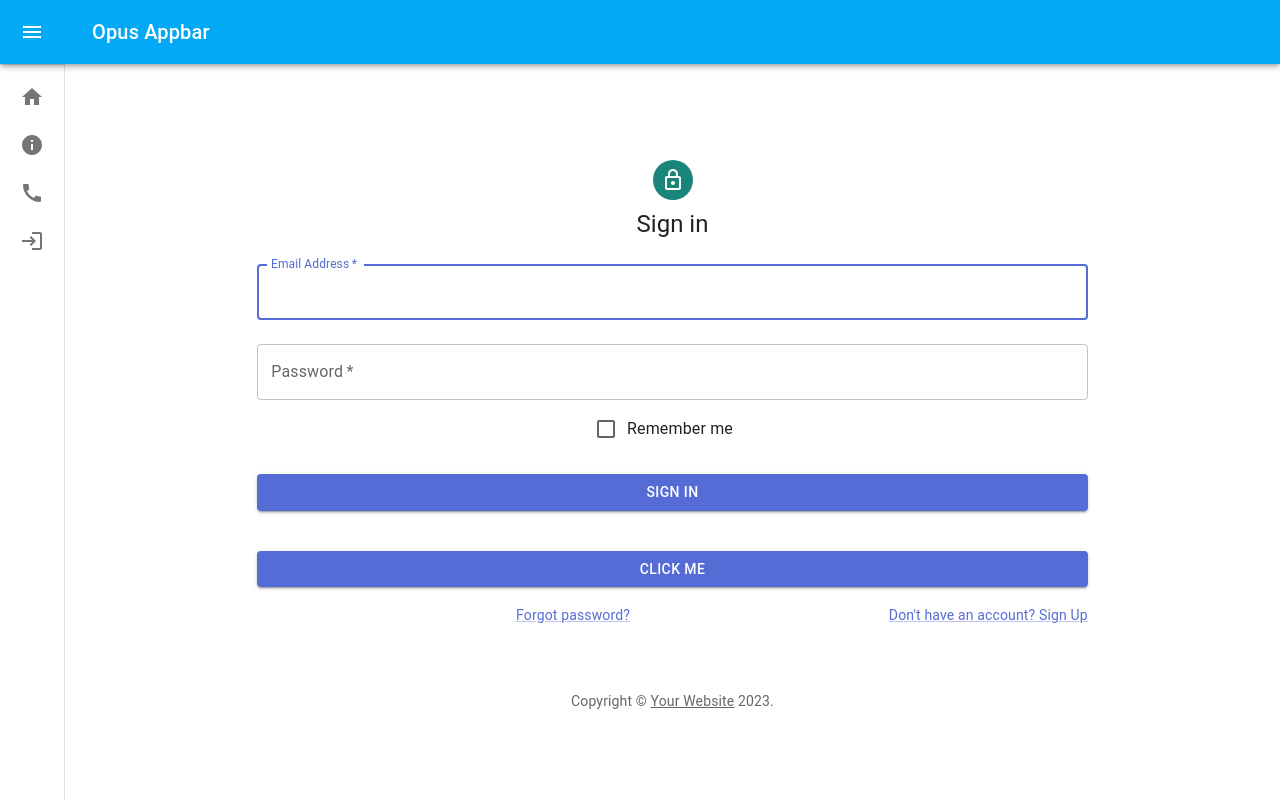
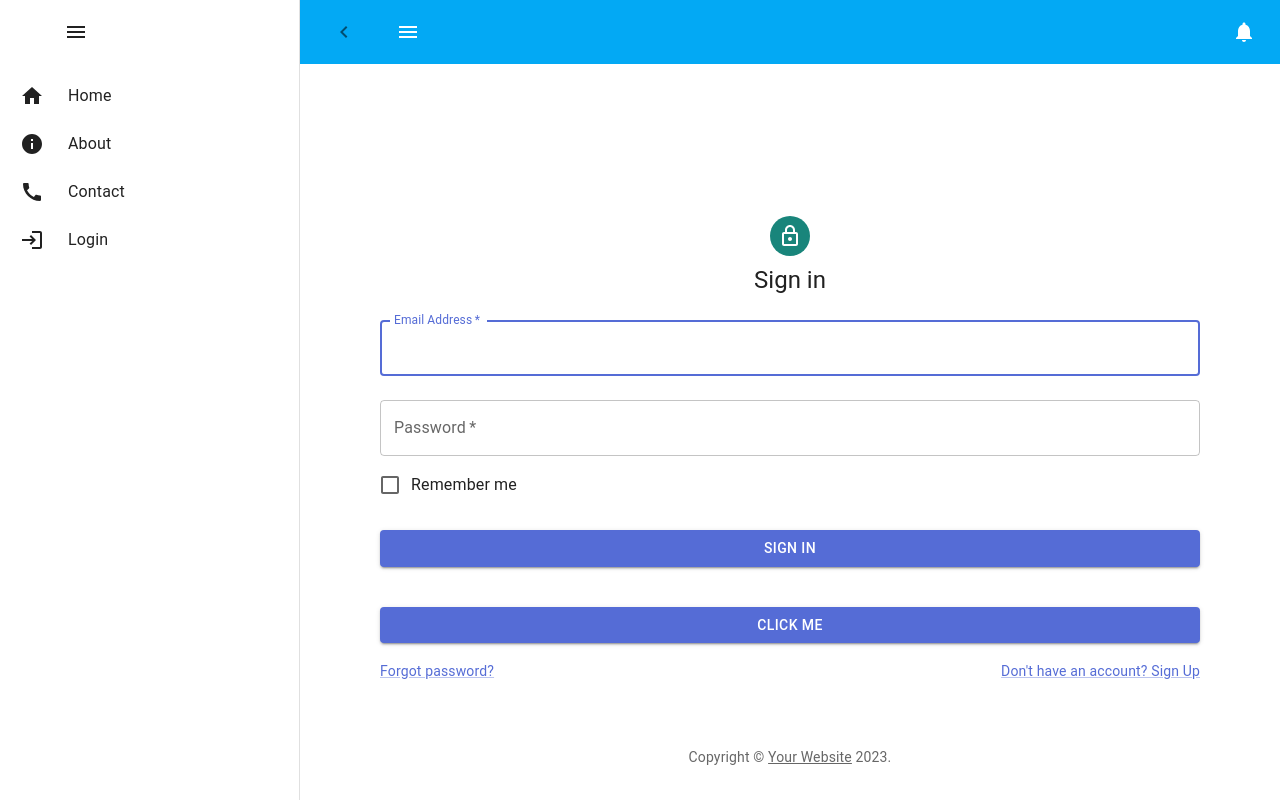
Before and after one commit to saurhub49/opus, a React (Create React App) app: page /login in a window 1280 px wide. Shown: the top 804 px of the page. Built offline with nearby package versions, Linux system fonts and the light colour scheme.

Commit message:
refactor page layout design

```diff
--- a/src/App.tsx
+++ b/src/App.tsx
@@ -8,13 +8,11 @@ import PageContainer from './components/layout/components/PageContainer';
 
 function App() {
   return (
-    <div className="App">
-      <Provider store={store}>
-        <ThemeProvider theme={theme}>
-          <PageContainer />
-        </ThemeProvider>
-      </Provider>
-    </div>
+    <Provider store={store}>
+      <ThemeProvider theme={theme}>
+        <PageContainer />
+      </ThemeProvider>
+    </Provider>
   );
 }
 
--- a/src/components/layout/components/DrawerHeader.tsx
+++ /dev/null
@@ -1,12 +0,0 @@
-import { styled } from "@mui/material/styles";
-
-const DrawerHeader = styled('div')(({ theme }) => ({
-    display: 'flex',
-    alignItems: 'center',
-    justifyContent: 'flex-end',
-    padding: theme.spacing(0, 1),
-    // necessary for content to be below app bar
-    ...theme.mixins.toolbar,
-}));
-
-export default DrawerHeader;
--- a/src/components/layout/components/OpusAppBar.tsx
+++ b/src/components/layout/components/OpusAppBar.tsx
@@ -1,40 +1,49 @@
-import { IconButton, Toolbar, Typography } from '@mui/material';
+import { AppBar, IconButton, Stack, Toolbar, useTheme } from '@mui/material';
 import MenuIcon from '@mui/icons-material/Menu';
 import { useAppDispatch, useAppSelector } from '../../../global/redux/hooks';
 import React from 'react';
 import { toggleSidebar } from '../reducer/sidebar.slice';
-import { CustomAppBar } from '../utils/appBar.utils';
+import ChevronLeftIcon from '@mui/icons-material/ChevronLeft';
+import ChevronRightIcon from '@mui/icons-material/ChevronRight';
+import NotificationsIcon from '@mui/icons-material/Notifications';
 
 const OpusAppBar = () => {
-    const open = useAppSelector(state => state.sidebar.isOpen);
+    const theme = useTheme()
+    const { isOpen, isLargeDevice } = useAppSelector(state => state.sidebar);
     const dispatch = useAppDispatch();
 
-    const handleDrawerOpen = React.useCallback(() => {
-        dispatch(toggleSidebar({
-            isOpen: true,
-        }))
-    }, [dispatch]);
+    const handleDrawerToggle = React.useCallback(() => {
+        dispatch(toggleSidebar(!isOpen));
+    }, [dispatch, isOpen]);
 
     return (
-        <CustomAppBar position="fixed" open={open}>
-            <Toolbar>
-                <IconButton
-                    color="inherit"
-                    aria-label="open drawer"
-                    onClick={handleDrawerOpen}
-                    edge="start"
-                    sx={{
-                        marginRight: 5,
-                        ...(open && { display: 'none' }),
-                    }}
-                >
-                    <MenuIcon />
-                </IconButton>
-                <Typography variant="h6" noWrap component="div">
-                    Opus Appbar
-                </Typography>
+        <AppBar elevation={0} position='relative'>
+            <Toolbar sx={
+                {
+                    backgroundColor: theme.palette.info.light
+                }
+            }>
+                <Stack direction='row' width='100%' justifyContent='space-between' alignItems='center'>
+                    <Stack direction='row' spacing={4}>
+                        <IconButton onClick={handleDrawerToggle}>
+                            {/* Icons are yet to be configured */}
+                            {
+                                isOpen ? <ChevronLeftIcon />
+                                    : isLargeDevice ? <ChevronRightIcon />
+                                        : <MenuIcon />
+                            }
+                        </IconButton>
+                        <Stack direction='row' alignItems='center'>
+                            {/* App logo and name */}
+                            <MenuIcon />
+                        </Stack>
+                    </Stack>
+                    <Stack direction='row' spacing={4} alignItems='center'>
+                        <NotificationsIcon />
+                    </Stack>
+                </Stack>
             </Toolbar>
-        </CustomAppBar>
+        </AppBar>
     )
 }
 
--- a/src/components/layout/components/PageContainer.tsx
+++ b/src/components/layout/components/PageContainer.tsx
@@ -1,26 +1,41 @@
 import { BrowserRouter } from "react-router-dom";
+import { Box, Stack, SxProps, Theme, useMediaQuery } from "@mui/material";
+import { useEffect, useMemo } from "react";
+import { useAppDispatch, useAppSelector } from "../../../global/redux/hooks";
+import { toggleDeviceSize } from "../reducer/sidebar.slice";
+import Sidebar from "./Sidebar";
 import OpusAppBar from "./OpusAppBar";
-import Sidebar from "./Sidebar";
-import { Box } from "@mui/material";
+import { drawerWidth } from "../constants/layoutConstants.constants";
 import OpusRoutes from "../../../global/OpusRoutes";
-import DrawerHeader from "./DrawerHeader";
-import { getSideBarItems } from "../utils/sidebar.utils";
 
-
+const pageLayoutSxProps: SxProps<Theme> = {
+    padding: 10,
+    height: '100%',
+    width: '100%',
+    overflow: 'auto',
+};
 
 const PageContainer = () => {
+    const isLargeDevice = useMediaQuery((theme: Theme) => theme.breakpoints.up('lg'));
+    const isSidebarOpen = useAppSelector((state) => state.sidebar.isOpen);
+    const dispatch = useAppDispatch();
 
-    const sidebarItems = getSideBarItems();
+    useEffect(() => {
+        dispatch(toggleDeviceSize(isLargeDevice));
+    }, [dispatch, isLargeDevice]);
+
+    const marginLeft = useMemo(() => isLargeDevice && isSidebarOpen ? drawerWidth + 'px' : 0, [isLargeDevice, isSidebarOpen]);
 
     return (
         <BrowserRouter>
             <Box sx={{ display: 'flex' }}>
-                <OpusAppBar />
-                <Sidebar items={sidebarItems} />
-                <Box component="main" sx={{ flexGrow: 1, p: 3 }}>
-                    <DrawerHeader />
-                    <OpusRoutes />
-                </Box>
+                <Sidebar />
+                <Stack marginLeft={marginLeft} height='100%' width='100%'>
+                    <OpusAppBar />
+                    <Box sx={pageLayoutSxProps}>
+                        <OpusRoutes />
+                    </Box>
+                </Stack>
             </Box>
         </BrowserRouter>
     )
--- a/src/components/layout/components/Sidebar.tsx
+++ b/src/components/layout/components/Sidebar.tsx
@@ -1,62 +1,66 @@
 import * as React from 'react';
 import { useTheme } from '@mui/material/styles';
 import List from '@mui/material/List';
-import Divider from '@mui/material/Divider';
 import IconButton from '@mui/material/IconButton';
-import ChevronLeftIcon from '@mui/icons-material/ChevronLeft';
-import ChevronRightIcon from '@mui/icons-material/ChevronRight';
-import ListItem from '@mui/material/ListItem';
 import ListItemButton from '@mui/material/ListItemButton';
 import ListItemIcon from '@mui/material/ListItemIcon';
 import ListItemText from '@mui/material/ListItemText';
 import { Link } from 'react-router-dom';
-import DrawerHeader from './DrawerHeader';
 import { useAppDispatch, useAppSelector } from '../../../global/redux/hooks';
 import { toggleSidebar } from '../reducer/sidebar.slice';
-import { OpusDrawer } from '../utils/appBar.utils';
 import SidebarItem from '../interfaces/sidebarItem.interface';
+import { Box, Drawer, Grid, ListItem, PaperProps, Toolbar } from '@mui/material';
+import { drawerWidth } from '../constants/layoutConstants.constants';
+import MenuIcon from '@mui/icons-material/Menu';
 
-interface SidebarProps {
-    items: SidebarItem[];
+const drawerPaperProps: Partial<PaperProps<React.ElementType<any>>> = {
+    sx: {
+        width: drawerWidth + 'px'
     }
+};
 
-const Sidebar: React.FC<SidebarProps> = (props) => {
-    const { items } = props;
+const Sidebar: React.FC = () => {
     const theme = useTheme();
 
-    const open = useAppSelector(state => state.sidebar.isOpen);
+    const { isOpen, isLargeDevice, items } = useAppSelector(state => state.sidebar);
     const dispatch = useAppDispatch();
 
-    const handleDrawerClose = React.useCallback(() => {
-        dispatch(toggleSidebar({
-            isOpen: false,
-        }))
-    }, [dispatch])
+    const handleDrawerToggle = React.useCallback(() => {
+        dispatch(toggleSidebar(!isOpen));
+    }, [dispatch, isOpen])
 
     return (
-        <OpusDrawer variant="permanent" open={open}>
-            <DrawerHeader>
-                <IconButton onClick={handleDrawerClose}>
-                    {theme.direction === 'rtl' ? <ChevronRightIcon /> : <ChevronLeftIcon />}
-                </IconButton>
-            </DrawerHeader>
-            <Divider />
+        <Drawer variant={isLargeDevice ? 'persistent' : 'temporary'} open={isOpen} anchor='left' onClose={handleDrawerToggle} PaperProps={drawerPaperProps}>
+            <Toolbar>
+                <Grid px={5} container justifyContent='space-between' alignItems='center'>
+                    <MenuIcon />
+                    {
+                        !isLargeDevice && (
+                            <IconButton type='button' color='secondary' onClick={handleDrawerToggle}></IconButton>
+                        )
+                    }
+                </Grid>
+            </Toolbar>
+            <Box overflow='auto'>
                 <List>
                     {items.map((item: SidebarItem) => (
                         <ListItem key={item.id} disablePadding sx={{
                             display: 'block',
+                            ':hover': {
+                                backgroundColor: theme.palette.grey[100],
+                                borderRadius: '8px',
+                                //boxShadow: '0 4px 8px rgba(0, 0, 0, 0.2)',
+                                //padding: '2px 8px',
+                                margin: '4px 16px',
+                            }
                         }}>
                             <ListItemButton
                                 sx={{
                                     minHeight: 48,
-                                justifyContent: open ? 'initial' : 'center',
+                                    justifyContent: isOpen ? 'initial' : 'center',
                                     px: 2.5,
-                                ':hover': {
-                                    backgroundColor: theme.palette.info.light,
-                                    borderRadius: '10px',
-                                    boxShadow: '0 4px 8px rgba(0, 0, 0, 0.2)',
-                                    padding: '2px 8px',
-                                    margin: '4px 16px',
+                                    ":hover": {
+                                        color: theme.palette.info.light
                                     }
                                 }}
                                 component={Link}
@@ -65,18 +69,20 @@ const Sidebar: React.FC<SidebarProps> = (props) => {
                                 <ListItemIcon
                                     sx={{
                                         minWidth: 0,
-                                    mr: open ? 3 : 'auto',
+                                        mr: isOpen ? 3 : 'auto',
                                         justifyContent: 'center',
+                                        color: 'inherit'
                                     }}
                                 >
                                     {item.icon}
                                 </ListItemIcon>
-                            <ListItemText primary={item.label} sx={{ opacity: open ? 1 : 0 }} />
+                                <ListItemText primary={item.label} sx={{ opacity: isOpen ? 1 : 0 }} />
                             </ListItemButton>
                         </ListItem>
                     ))}
                 </List>
-        </OpusDrawer>
+            </Box>
+        </Drawer>
     )
 }
 
--- a/src/components/layout/interfaces/sidebarState.interface.ts
+++ b/src/components/layout/interfaces/sidebarState.interface.ts
@@ -1,5 +1,9 @@
+import SidebarItem from "./sidebarItem.interface";
+
 interface SideBarState {
     isOpen: boolean;
+    isLargeDevice: boolean;
+    items: SidebarItem[];
 }
 
 export default SideBarState;
--- a/src/components/layout/utils/appBar.utils.ts
+++ /dev/null
@@ -1,65 +0,0 @@
-import { CSSObject, Theme, styled } from '@mui/material/styles';
-import MuiAppBar, { AppBarProps as MuiAppBarProps } from '@mui/material/AppBar';
-import { drawerWidth } from '../constants/layoutConstants.constants';
-import MuiDrawer from '@mui/material/Drawer';
-
-const openedMixin = (theme: Theme): CSSObject => ({
-    width: drawerWidth,
-    transition: theme.transitions.create('width', {
-        easing: theme.transitions.easing.sharp,
-        duration: theme.transitions.duration.enteringScreen,
-    }),
-    overflowX: 'hidden',
-});
-
-const closedMixin = (theme: Theme): CSSObject => ({
-    transition: theme.transitions.create('width', {
-        easing: theme.transitions.easing.sharp,
-        duration: theme.transitions.duration.leavingScreen,
-    }),
-    overflowX: 'hidden',
-    width: `calc(${theme.spacing(7)} + 1px)`,
-    [theme.breakpoints.up('sm')]: {
-        width: `calc(${theme.spacing(8)} + 1px)`,
-    },
-});
-
-export const OpusDrawer = styled(MuiDrawer, { shouldForwardProp: (prop) => prop !== 'open' })(
-    ({ theme, open }) => ({
-        width: drawerWidth,
-        flexShrink: 0,
-        whiteSpace: 'nowrap',
-        boxSizing: 'border-box',
-        ...(open && {
-            ...openedMixin(theme),
-            '& .MuiDrawer-paper': openedMixin(theme),
-        }),
-        ...(!open && {
-            ...closedMixin(theme),
-            '& .MuiDrawer-paper': closedMixin(theme),
-        }),
-    }),
-);
-
-interface AppBarProps extends MuiAppBarProps {
-    open?: boolean;
-}
-
-export const CustomAppBar = styled(MuiAppBar, {
-    shouldForwardProp: (prop) => prop !== 'open',
-})<AppBarProps>(({ theme, open }) => ({
-    backgroundColor: theme.palette.info.light,
-    zIndex: theme.zIndex.drawer + 1,
-    transition: theme.transitions.create(['width', 'margin'], {
-        easing: theme.transitions.easing.sharp,
-        duration: theme.transitions.duration.leavingScreen,
-    }),
-    ...(open && {
-        marginLeft: drawerWidth,
-        width: `calc(100% - ${drawerWidth}px)`,
-        transition: theme.transitions.create(['width', 'margin'], {
-            easing: theme.transitions.easing.sharp,
-            duration: theme.transitions.duration.enteringScreen,
-        }),
-    }),
-}));
```
Also changed, not shown: src/components/layout/reducer/sidebar.slice.ts (+15 -5 lines). Lines whose indentation alone changed are shown as unchanged.
